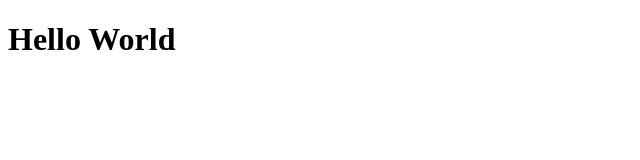
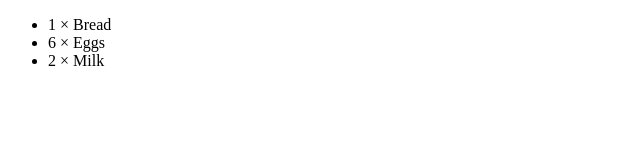
Before and after one commit to sheigel/learnproreact, a React app: page / in a window 1280 px wide. Shown: the whole page, without its empty margins (0-640 px from the left). Built offline with nearby package versions, Linux system fonts and the light colour scheme.

Commit message:
Components sample

```diff
--- a/package.json
+++ b/package.json
@@ -9,7 +9,8 @@
   "author": "Andrei Gherghel",
   "license": "ISC",
   "dependencies": {
-    "react": "^0.14.5"
+    "react": "^0.14.6",
+    "react-dom": "^0.14.6"
   },
   "devDependencies": {
     "babel-core": "^6.3.26",
@@ -17,7 +18,6 @@
     "babel-preset-es2015": "^6.3.13",
     "babel-preset-react": "^6.3.13",
     "babel-preset-stage-0": "^6.3.13",
-    "react-dom": "^0.14.6",
     "webpack": "^1.12.10",
     "webpack-dev-server": "^1.14.0"
   }
--- a/source/App.js
+++ b/source/App.js
@@ -1,14 +1,29 @@
 import React, { Component } from 'react';
 import ReactDOM from 'react-dom';
-// Hello world
-class Hello extends Component {
+
+// Grocery App
+// Parent Component
+class GroceryList extends Component {
   render() {
-    var place = 'World';
     return (
-      <h1>Hello {place}</h1>
+      <ul>
+        <ListItem quantity="1" name="Bread" />
+        <ListItem quantity="6" name="Eggs" />
+        <ListItem quantity="2" name="Milk" />
+      </ul>
     );
   }
 }
 
+//Child Component
+class ListItem extends Component {
+  render() {
+    return (
+      <li>
+        {this.props.quantity} × {this.props.name}
+      </li>
+    );
+  }
+}
 
-ReactDOM.render(<Hello/>, document.getElementById('root'));
+ReactDOM.render(<GroceryList />, document.getElementById('root'));
```
Also changed, not shown: index.html (line endings or trailing spaces), webpack.config.js (line endings or trailing spaces).
